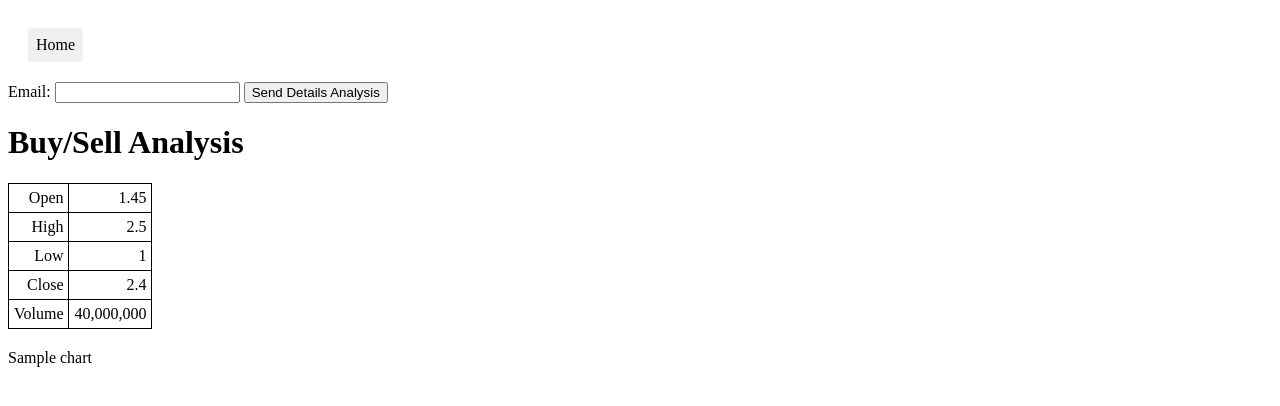
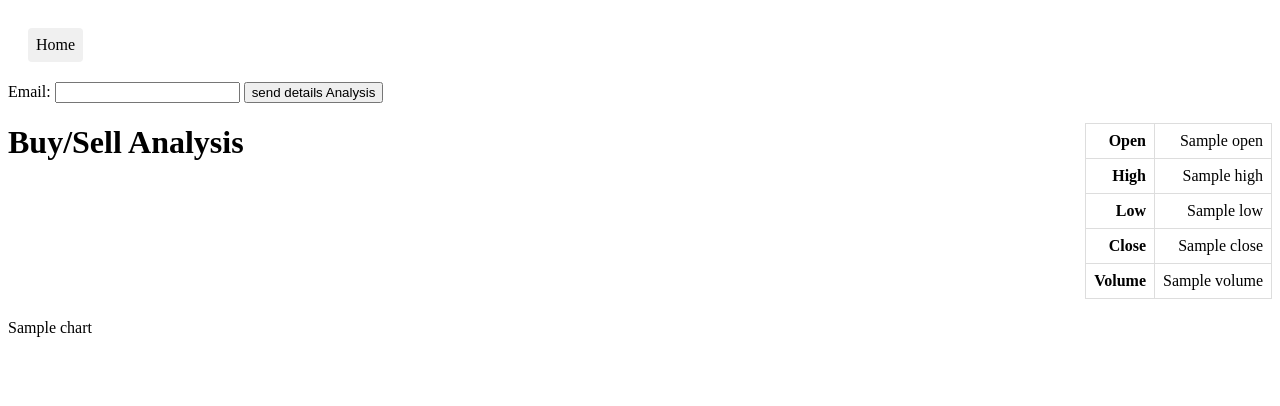
Before and after one commit to Dandata0101/mbs-Stock-signal-project, a Flask app: template templates/stock.html in a window 1280 px wide. Shown: the top 406 px of the page. Run offline with Flask 3, Linux system fonts and the light colour scheme; the template is opened without the code that fills it: most values are stand-ins (such as "Sample title", 1, 10 or a date in 2020); parts of the project's set-up code (start-up, migrations or seed data) failed here and were passed over.

Commit message:
more sotck.html

```diff
--- a/templates/stock.html
+++ b/templates/stock.html
@@ -4,9 +4,8 @@
     <meta charset="UTF-8">
     <meta name="viewport" content="width=device-width, initial-scale=1.0">
     <title>{{ title }} MBS Stock Signal Project</title>
-
-    <!-- Adding some basic styling for the home link, table, and chart container -->
     <style>
+        /* Existing styles */
         .home-link {
             display: inline-block;
             margin: 20px;
@@ -16,69 +15,69 @@
             color: black;
             border-radius: 4px;
         }
-
-        /* Style for the stock data table */
+        /* New styles for the layout */
+        .container {
+            display: flex;
+            justify-content: space-between;
+            align-items: flex-start;
+            margin-bottom: 20px; /* Adjust as needed for spacing */
+        }
         .stock-data-table {
-            width: auto;
-            margin-bottom: 20px; /* Adjust as needed */
-            margin-left: auto; /* This will push the table to the right */
-            margin-right: 0;
+            margin-left: auto;
+            text-align: right;
         }
-
-        table, th, td {
-            border: 1px solid black;
+        .stock-data-table table {
             border-collapse: collapse;
+            margin-top: 20px; /* Adjust as needed to align with the header */
         }
-
-        th, td {
-            padding: 5px;
-            text-align: right; /* Aligns text to the right */
-        }
-
-        .chart-container {
-            clear: both; /* Ensures that the chart doesn't float next to the table */
+        .stock-data-table td, .stock-data-table th {
+            padding: 8px;
+            border: 1px solid #ddd;
         }
     </style>
 </head>
 <body>
-    <!-- Home Link -->
     <a href="/" class="home-link">Home</a>
     <form action="/ty" method="get">
         <label for="email">Email:</label>
         <input type="email" id="email" name="email" required>
-        <button type="submit">Send Details Analysis</button>
+        <button type="submit">send details Analysis</button>
     </form>
 
+    <!-- Container to hold the header and table side by side -->
+    <div class="container">
+        <!-- Buy/Sell Analysis header -->
         <h1>Buy/Sell Analysis</h1>
 
-    <!-- Right-aligned table for displaying stock data -->
+        <!-- Right-aligned table -->
         <div class="stock-data-table">
             <table>
                 <tr>
-                <td>Open</td>
-                <td>1.45</td>
+                    <th>Open</th>
+                    <td>{{ last['Open'] }}</td>
                 </tr>
                 <tr>
-                <td>High</td>
-                <td>2.5</td>
+                    <th>High</th>
+                    <td>{{ last['High'] }}</td>
                 </tr>
                 <tr>
-                <td>Low</td>
-                <td>1</td>
+                    <th>Low</th>
+                    <td>{{ last['Low'] }}</td>
                 </tr>
                 <tr>
-                <td>Close</td>
-                <td>2.4</td>
+                    <th>Close</th>
+                    <td>{{ last['Close'] }}</td>
                 </tr>
                 <tr>
-                <td>Volume</td>
-                <td>40,000,000</td>
+                    <th>Volume</th>
+                    <td>{{ last['Volume'] }}</td>
                 </tr>
             </table>
         </div>
+    </div>
 
     <!-- Chart -->
-    <div class="chart-container">
+    <div>
         {{ chart|safe }}
     </div>
 
```
Lines whose indentation alone changed are shown as unchanged.
